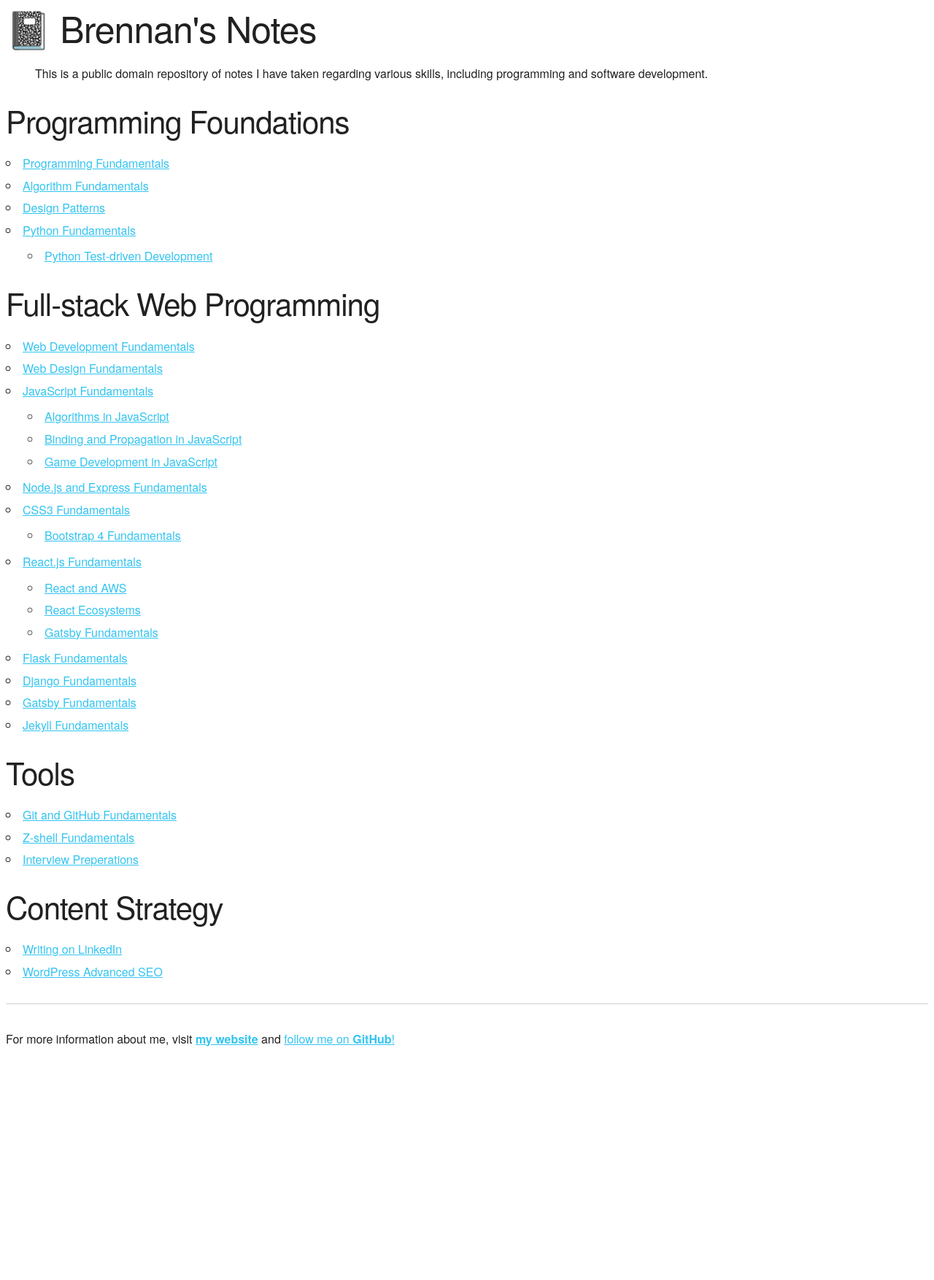
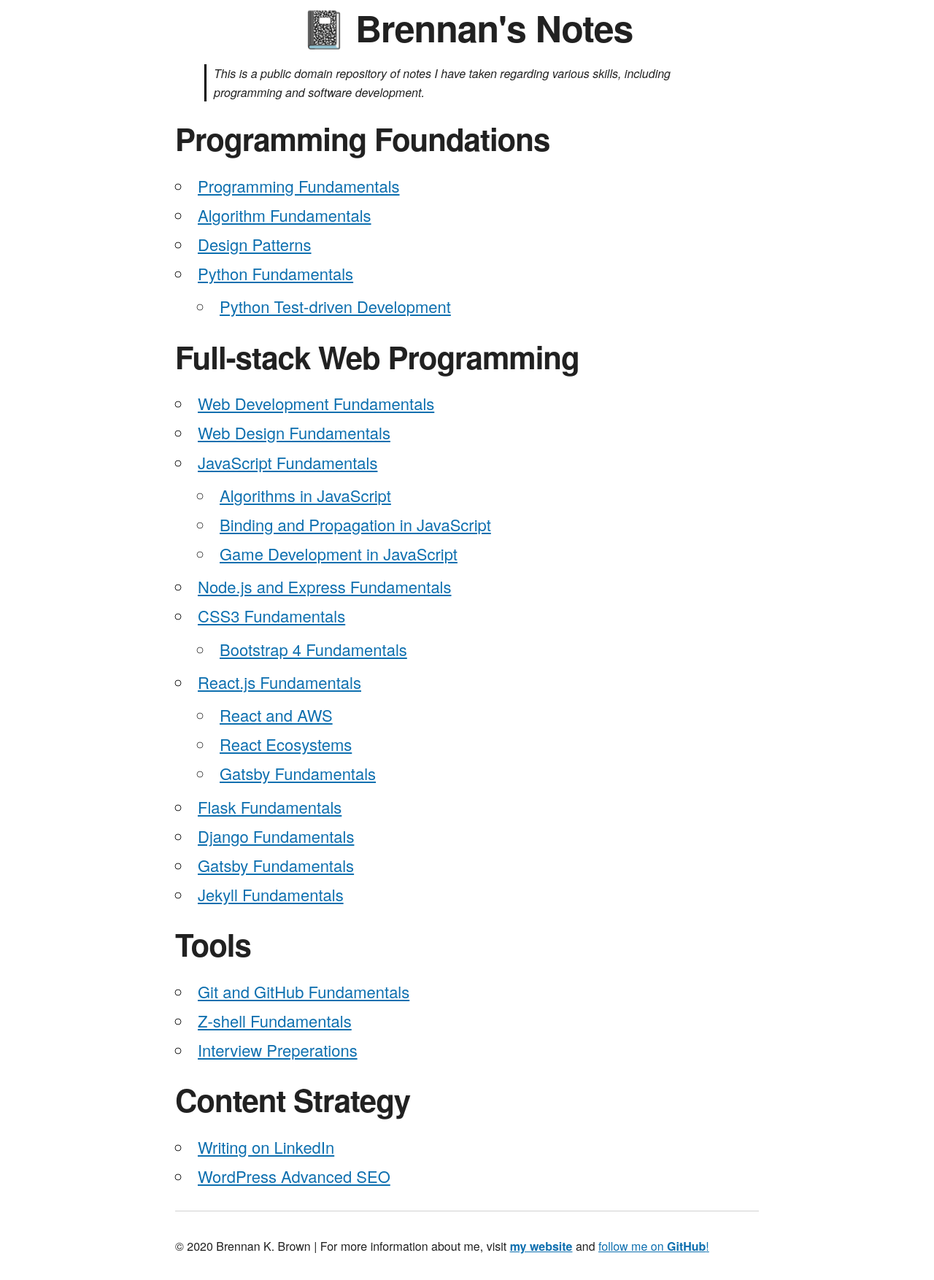
Before and after one commit to brennanbrown/notes, a PHP site: page / in a window 1280 px wide. Shown: the whole page at 73% size. Before the commit the page ends 1434 px from the top, so only its background shows below. Run offline with PHP 8.4, Linux system fonts and the light colour scheme.

Commit message:
Add additional styles to site

```diff
--- a/index.html
+++ b/index.html
@@ -7,6 +7,7 @@
     <title>📓 Brennan's Notes</title>
 </head>
 <body>
+    <div class="container">
         <h1 id="brennan-s-notes">📓 Brennan&#39;s Notes</h1>
         <blockquote>
             <p>This is a public domain repository of notes I have taken regarding various skills, including programming and
@@ -14,72 +15,73 @@
         </blockquote>
         <h2 id="programming-foundations">Programming Foundations</h2>
         <ul>
-        <li><a href="https;//brennanbrown.github.io/note/programming/programming-fundamentals.md">Programming
+            <li><a href="https://brennanbrown.github.io/notes/programming/programming-fundamentals.md">Programming
                     Fundamentals</a></li>
-        <li><a href="https;//brennanbrown.github.io/note/programming/algorithm-fundamentals.md">Algorithm
+            <li><a href="https://brennanbrown.github.io/notes/programming/algorithm-fundamentals.md">Algorithm
                     Fundamentals</a>
             </li>
-        <li><a href="https;//brennanbrown.github.io/note/programming/design-patterns.md">Design Patterns</a></li>
-        <li><a href="https;//brennanbrown.github.io/note/programming/python-fundamentals.md">Python Fundamentals</a>
+            <li><a href="https://brennanbrown.github.io/notes/programming/design-patterns.md">Design Patterns</a></li>
+            <li><a href="https://brennanbrown.github.io/notes/programming/python-fundamentals.md">Python Fundamentals</a>
                 <ul>
-                <li><a href="https;//brennanbrown.github.io/note/programming/python-tdd.md">Python Test-driven
+                    <li><a href="https://brennanbrown.github.io/notes/programming/python-tdd.md">Python Test-driven
                             Development</a></li>
                 </ul>
             </li>
         </ul>
         <h2 id="full-stack-web-programming">Full-stack Web Programming</h2>
         <ul>
-        <li><a href="https;//brennanbrown.github.io/note/web-dev/web-dev-fundamentals.md">Web Development
+            <li><a href="https://brennanbrown.github.io/notes/web-dev/web-dev-fundamentals.md">Web Development
                     Fundamentals</a>
             </li>
-        <li><a href="https;//brennanbrown.github.io/note/web-dev/web-design-fundamentals.md">Web Design Fundamentals</a>
+            <li><a href="https://brennanbrown.github.io/notes/web-dev/web-design-fundamentals.md">Web Design Fundamentals</a>
             </li>
-        <li><a href="https;//brennanbrown.github.io/note/web-dev/javascript-fundamentals.md">JavaScript Fundamentals</a>
+            <li><a href="https://brennanbrown.github.io/notes/web-dev/javascript-fundamentals.md">JavaScript Fundamentals</a>
                 <ul>
-                <li><a href="https;//brennanbrown.github.io/note/web-dev/javascript-algorithms.md">Algorithms in
+                    <li><a href="https://brennanbrown.github.io/notes/web-dev/javascript-algorithms.md">Algorithms in
                             JavaScript</a></li>
-                <li><a href="https;//brennanbrown.github.io/note/web-dev/javascript-binding-propagation.md">Binding and
+                    <li><a href="https://brennanbrown.github.io/notes/web-dev/javascript-binding-propagation.md">Binding and
                             Propagation in JavaScript</a></li>
-                <li><a href="https;//brennanbrown.github.io/note/web-dev/javascript-game-development.md">Game
+                    <li><a href="https://brennanbrown.github.io/notes/web-dev/javascript-game-development.md">Game
                             Development in
                             JavaScript</a></li>
                 </ul>
             </li>
-        <li><a href="https;//brennanbrown.github.io/note/web-dev/express-node-fundamentals.md">Node.js and Express
+            <li><a href="https://brennanbrown.github.io/notes/web-dev/express-node-fundamentals.md">Node.js and Express
                     Fundamentals</a></li>
-        <li><a href="https;//brennanbrown.github.io/notes/.md">CSS3 Fundamentals</a>
+            <li><a href="https://brennanbrown.github.io/notes/.md">CSS3 Fundamentals</a>
                 <ul>
-                <li><a href="https;//brennanbrown.github.io/notes/.md">Bootstrap 4 Fundamentals</a></li>
+                    <li><a href="https://brennanbrown.github.io/notes/.md">Bootstrap 4 Fundamentals</a></li>
                 </ul>
             </li>
-        <li><a href="https;//brennanbrown.github.io/note/web-dev/react-fundamentals.md">React.js Fundamentals</a>
+            <li><a href="https://brennanbrown.github.io/notes/web-dev/react-fundamentals.md">React.js Fundamentals</a>
                 <ul>
-                <li><a href="https;//brennanbrown.github.io/note/web-dev/react-aws.md">React and AWS</a></li>
-                <li><a href="https;//brennanbrown.github.io/note/web-dev/react-ecosystems.md">React Ecosystems</a></li>
-                <li><a href="https;//brennanbrown.github.io/notes/.md">Gatsby Fundamentals</a></li>
+                    <li><a href="https://brennanbrown.github.io/notes/web-dev/react-aws.md">React and AWS</a></li>
+                    <li><a href="https://brennanbrown.github.io/notes/web-dev/react-ecosystems.md">React Ecosystems</a></li>
+                    <li><a href="https://brennanbrown.github.io/notes/.md">Gatsby Fundamentals</a></li>
                 </ul>
             </li>
-        <li><a href="https;//brennanbrown.github.io/note/web-dev/flask-fundamentals.md">Flask Fundamentals</a></li>
-        <li><a href="https;//brennanbrown.github.io/note/web-dev/django-fundamentals.md">Django Fundamentals</a></li>
-        <li><a href="https;//brennanbrown.github.io/note/web-dev/gatsby-fundamentals.md">Gatsby Fundamentals</a></li>
-        <li><a href="https;//brennanbrown.github.io/note/web-dev/jekyll-fundamentals.md">Jekyll Fundamentals</a></li>
+            <li><a href="https://brennanbrown.github.io/notes/web-dev/flask-fundamentals.md">Flask Fundamentals</a></li>
+            <li><a href="https://brennanbrown.github.io/notes/web-dev/django-fundamentals.md">Django Fundamentals</a></li>
+            <li><a href="https://brennanbrown.github.io/notes/web-dev/gatsby-fundamentals.md">Gatsby Fundamentals</a></li>
+            <li><a href="https://brennanbrown.github.io/notes/web-dev/jekyll-fundamentals.md">Jekyll Fundamentals</a></li>
         </ul>
         <h2 id="tools">Tools</h2>
         <ul>
-        <li><a href="https;//brennanbrown.github.io/notes/github-fundamentals.md">Git and GitHub Fundamentals</a></li>
-        <li><a href="https;//brennanbrown.github.io/notes/zsh-fundamentals.md">Z-shell Fundamentals</a></li>
-        <li><a href="https;//brennanbrown.github.io/notes/python-interview.md">Interview Preperations</a></li>
+            <li><a href="https://brennanbrown.github.io/notes/github-fundamentals.md">Git and GitHub Fundamentals</a></li>
+            <li><a href="https://brennanbrown.github.io/notes/zsh-fundamentals.md">Z-shell Fundamentals</a></li>
+            <li><a href="https://brennanbrown.github.io/notes/python-interview.md">Interview Preperations</a></li>
         </ul>
         <h2 id="content-strategy">Content Strategy</h2>
         <ul>
-        <li><a href="https;//brennanbrown.github.io/notes/content-strategy/linkedin-writing.md">Writing on LinkedIn</a>
+            <li><a href="https://brennanbrown.github.io/notes/content-strategy/linkedin-writing.md">Writing on LinkedIn</a>
             </li>
-        <li><a href="https;//brennanbrown.github.io/notes/content-strategy/wordpress-seo.md">WordPress Advanced SEO</a>
+            <li><a href="https://brennanbrown.github.io/notes/content-strategy/wordpress-seo.md">WordPress Advanced SEO</a>
             </li>
         </ul>
         <hr>
 
-    <p>For more information about me, visit <a href="https://brennanbrown.ca/"><strong>my website</strong></a> and <a
+        <p>© 2020 Brennan K. Brown | For more information about me, visit <a href="https://brennanbrown.ca/"><strong>my website</strong></a> and <a
                 href="https://github.com/brennanbrown">follow me on <strong>GitHub</strong>!</a></p>
+    </div>
 </body>
 </html>
--- a/main.css
+++ b/main.css
@@ -45,7 +45,7 @@
     /* default theme: light background, dark text, blue accent */
     --theme-hue: 0;
     /* white */
-    --accent-hue: 194;
+    --accent-hue: 204;
     /* blue */
 
     --text-color-richer: hsl(var(--theme-hue), 0%, 5%);
@@ -55,7 +55,7 @@
     --text-color-softer: hsl(var(--theme-hue), 0%, 33%);
     /* #555555 		button color; button:hover border */
 
-    --accent-color: hsl(var(--accent-hue), 86%, 57%);
+    --accent-color: hsl(var(--accent-hue), 86%, 37%);
     /* #33C3F0 		link; button-primary bg+border; textarea,select:focus border */
     --accent-color-hover: hsl(var(--accent-hue), 76%, 49%);
     /* #1EAEDB 		link hover; button-primary:hover:focus bg+border */
@@ -222,13 +222,14 @@
 h6 {
     margin-top: 0;
     margin-bottom: 2rem;
-    font-weight: 300;
+    font-weight: bold;
 }
 
 h1 {
     font-size: 4.0rem;
     line-height: 1.2;
     letter-spacing: -.1rem;
+    text-align: center;
 }
 
 h2 {
@@ -455,6 +456,7 @@
 –––––––––––––––––––––––––––––––––––––––––––––––––– */
 ul {
     list-style: circle inside;
+    font-size: 22px;
 }
 
 ol {
@@ -471,7 +473,6 @@
 ul ol,
 ol ol,
 ol ul {
-    font-size: 100%;
     margin: 1rem 0 1rem 3rem;
     color: var(--text-color-softer);
 }
@@ -586,6 +587,13 @@
     border-top: 1px solid var(--border-color-softer);
 }
 
+blockquote {
+    border-left-color: black;
+    border-left-width: 3px;
+    border-left-style: solid;
+    padding-left: 10px;
+    font-style: italic;
+}
 
 /* Clearing
 –––––––––––––––––––––––––––––––––––––––––––––––––– */
@@ -618,3 +626,12 @@
 
 /* Larger than tablet */
 @media (min-width: 1200px) {}
+
+
+/* Custom Styles
+–––––––––––––––––––––––––––––––––––––––––––––––––– */
+
+.container {
+    margin: 0 auto;
+    max-width: 800px;
+}
```
Lines whose indentation alone changed are shown as unchanged.
